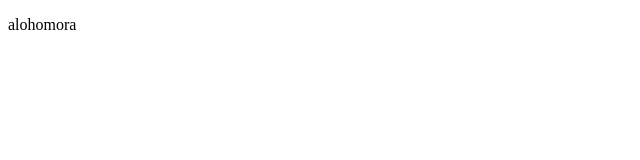
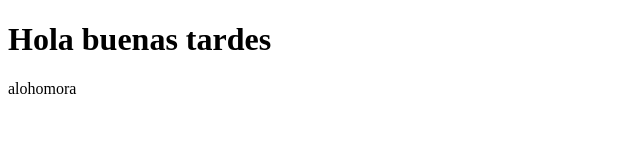
Before and after one commit to RocioEscudero/Prueba2, a plain HTML site: page index.html in a window 1280 px wide. Shown: the whole page, without its empty margins (0-640 px from the left). Drawn offline with Linux system fonts and the light colour scheme.

Commit message:
Update index.html
añadido h1

```diff
--- a/index.html
+++ b/index.html
@@ -7,6 +7,8 @@
 </head>
 <body>
 
+    <h1>Hola buenas tardes</h1>
+
     <p>alohomora</p>
 
 </body>
```
